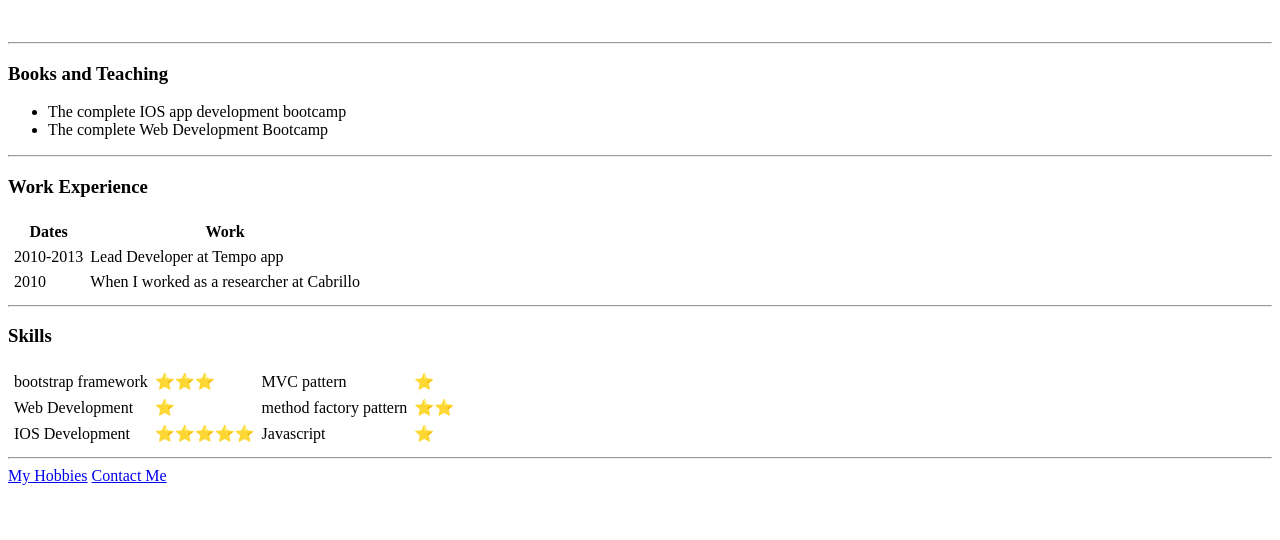
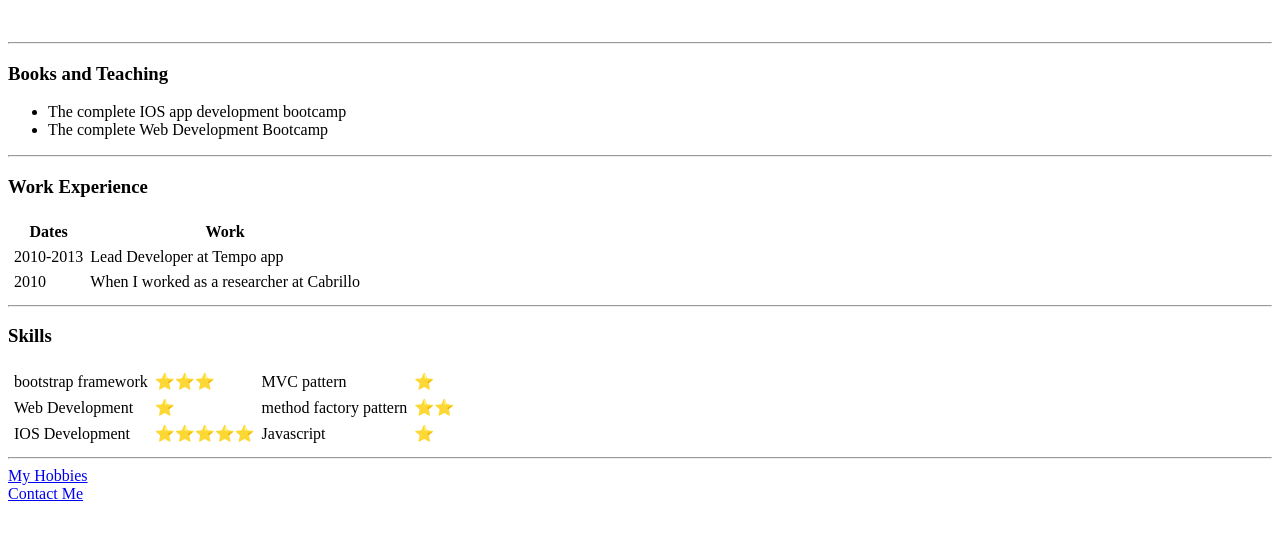
Before and after one commit to sebvozzo/cv, a plain HTML site: page index.html in a window 1280 px wide. Shown: the part 164-704 px from the top of the page. Drawn offline with Linux system fonts and the light colour scheme.

Commit message:
Update index.html

```diff
--- a/index.html
+++ b/index.html
@@ -67,7 +67,7 @@
 </table>
 <hr>
 
-<a href="Hobbies.html">My Hobbies</a>
+<a href="Hobbies.html">My Hobbies</a><br>
 <a href="contact me.html">Contact Me</a>
 </ol>
 
```
